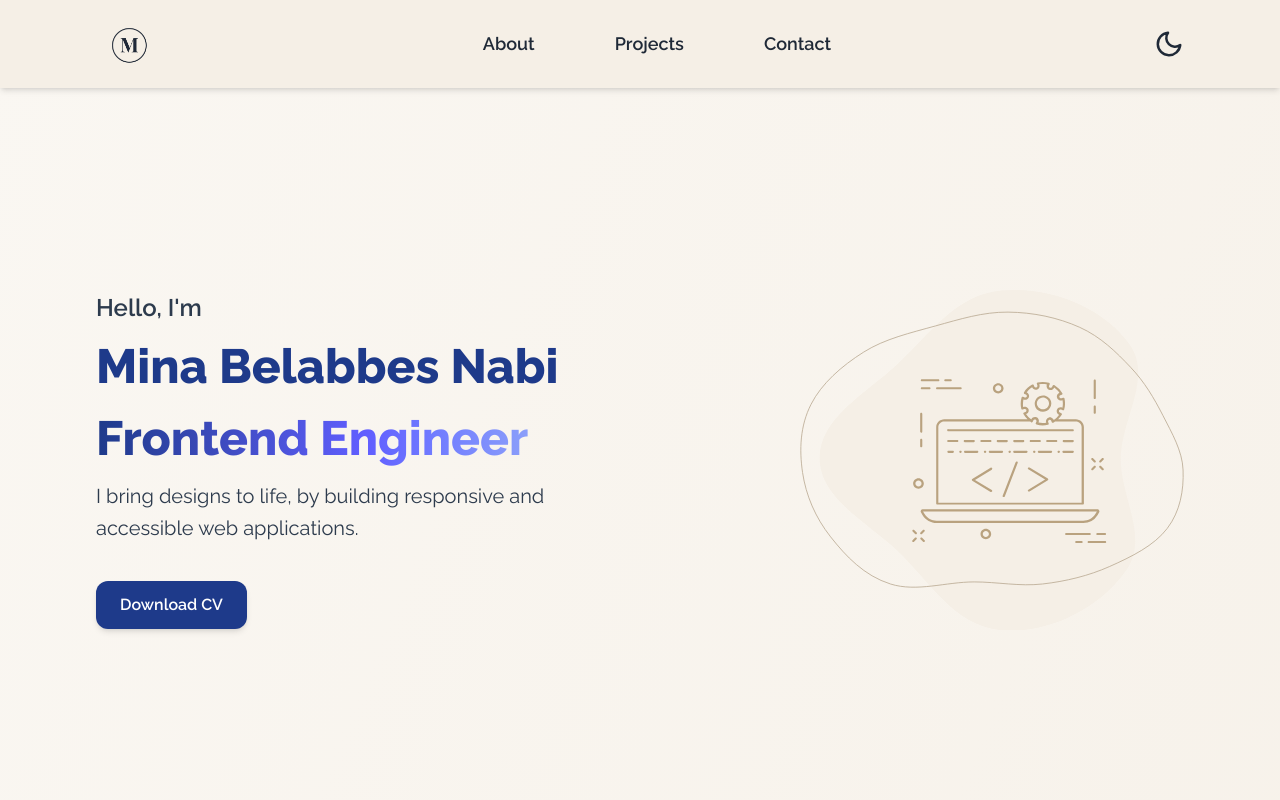
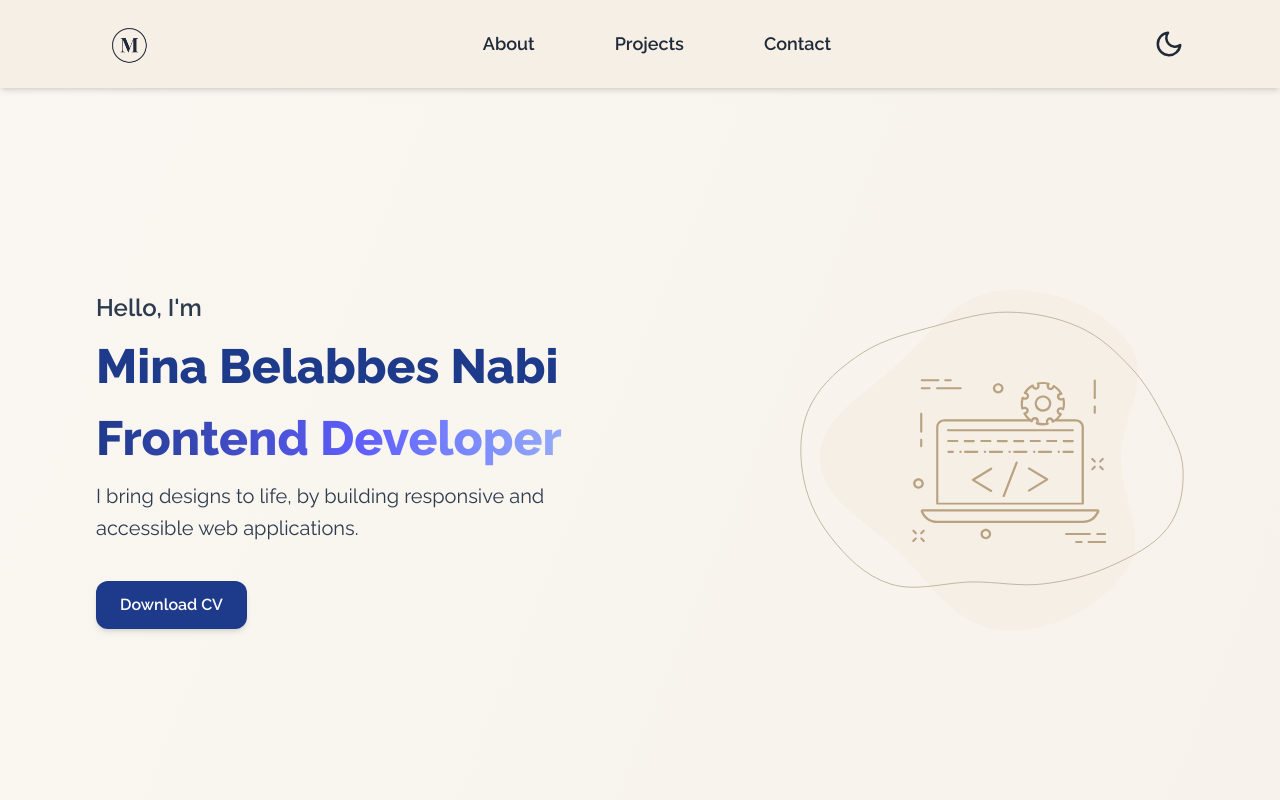
Before and after one commit to cassiopeia001/my-portfolio, a React (Vite) app: page / in a window 1280 px wide. Shown: the top 800 px of the page. Built offline with nearby package versions, Linux system fonts and the light colour scheme.

Commit message:
Added CV

```diff
--- a/src/Components/HeroSection.jsx
+++ b/src/Components/HeroSection.jsx
@@ -19,7 +19,7 @@ export default function HeroSection (){
                 <h2 className={`text-3xl lg:text-4xl xl:text-5xl font-extrabold
                     bg-gradient-to-r  ${darkMode? "from-blue-400 via-blue-500 to-blue-700":"from-blue via-indigo-500 to-light-blue"}
                     bg-clip-text text-transparent
-                    leading-tight`}> Frontend Engineer</h2>
+                    leading-tight`}> Frontend Developer</h2>
                 <p className="text-lg lg:text-xl leading-relaxed ">
                     I bring designs to life, by building responsive and accessible web applications.</p>
 
@@ -28,6 +28,7 @@ export default function HeroSection (){
                     <a className="px-6 py-3 rounded-xl bg-blue text-white font-semibold shadow-md
                     hover:shadow-lg hover:bg-[#162c63] transition cursor-pointer"
                     download
+                    href="/my-portfolio/assets/Mina-Belabbes-Nabi-CV.pdf"
 
                     >
                     Download CV
```
Also changed, not shown: 1 other file (tests, documents, lock files or other folders).
